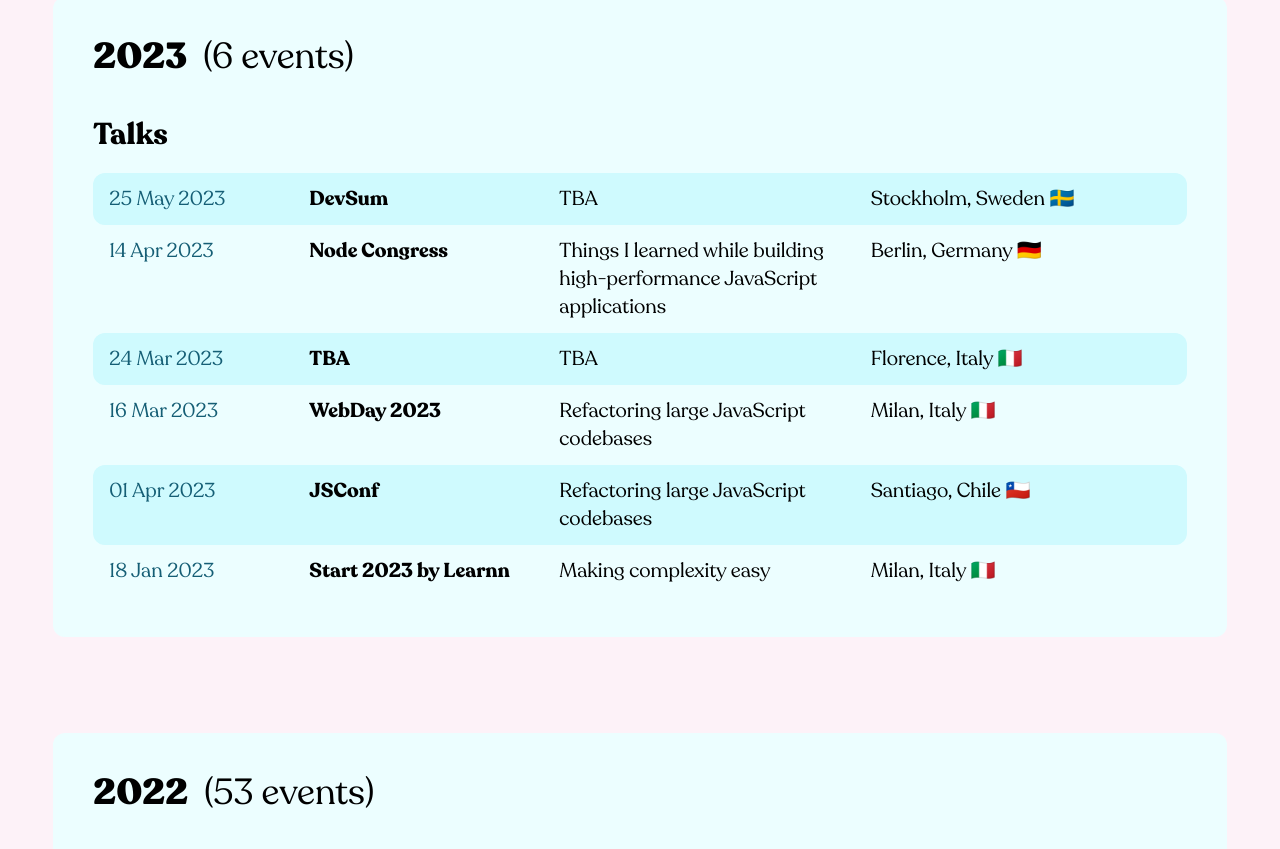
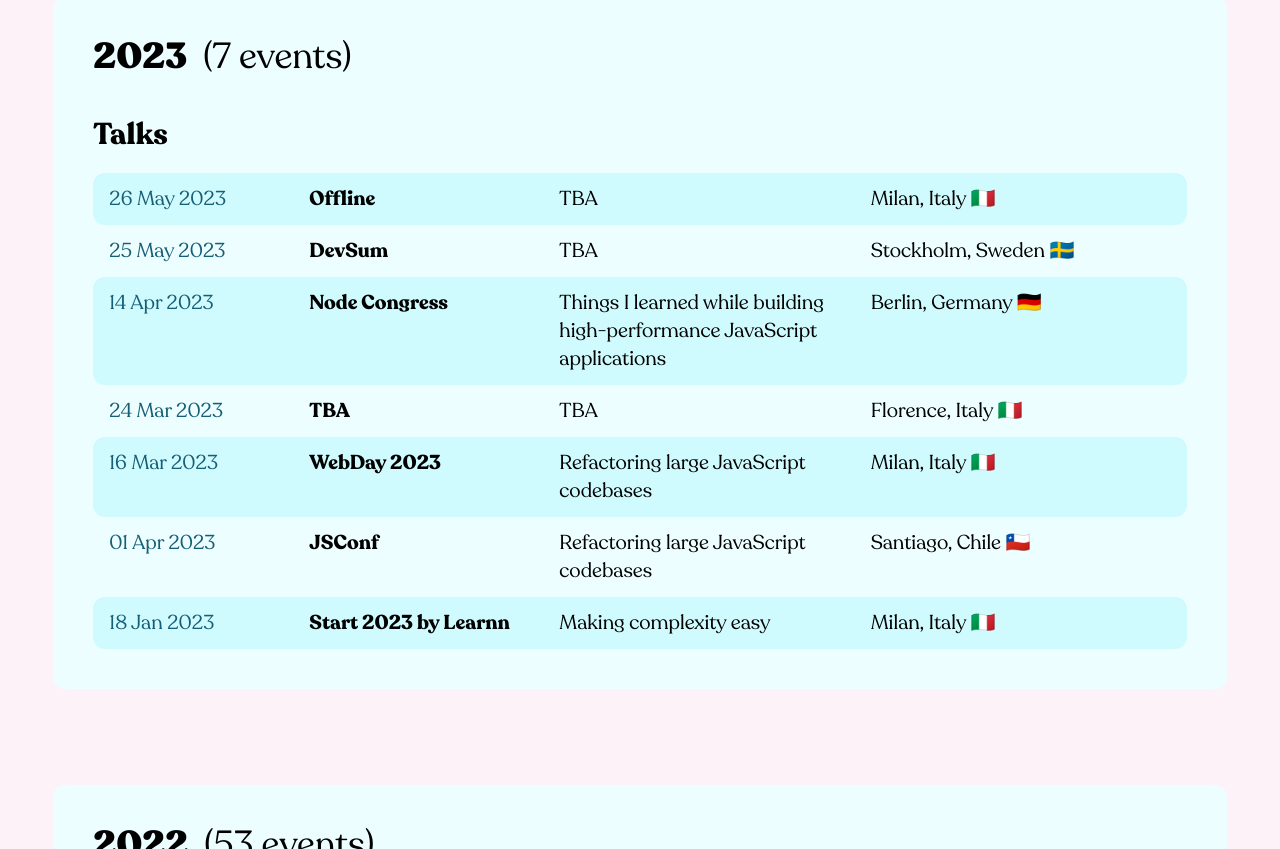
Before and after one commit to micheleriva/personal-website, a Next.js app: page /talks in a window 1280 px wide. Shown: the part 1023-1872 px from the top of the page. Built offline with nearby package versions, Linux system fonts and the light colour scheme.

Commit message:
Update events.js

```diff
--- a/data/events.js
+++ b/data/events.js
@@ -831,4 +831,16 @@
     type: "talk",
     mode: "in-person",
   },
+  {
+    date: new Date(2023, 4, 26),
+    event: "Offline",
+    city: "Milan",
+    country: "Italy",
+    emoji: "🇮🇹",
+    title: "TBA",
+    url: null,
+    language: "italian",
+    type: "talk",
+    mode: "in-person",
+  },
 ];
```
